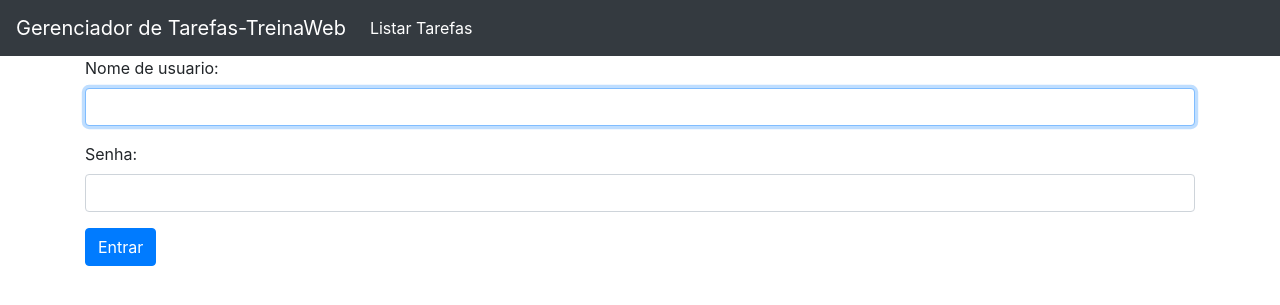
After one commit to Thalesousa/TW-Semana-Django, a Django app: page /logar_usuario in a window 1280 px wide. The commit adds this page. Shown: the top 305 px of the page. Run offline with Django 3.2, Linux system fonts and the light colour scheme; some libraries are stand-ins or nearby versions.

Commit message:
criando parte de login

```diff
--- /dev/null
+++ b/app/templates/usuarios/login.html
@@ -0,0 +1,26 @@
+{% extends 'base.html' %}
+{% load meus_filtros %}
+
+{% block conteudo %}
+<form method="post">
+    {% csrf_token %}
+
+    {% for message in messages %}
+        <div class="alert alert-danger">
+            {{message}}
+        </div>
+    {% endfor %}
+
+    <div class="form-group">
+        <label>Nome de usuario: </label>
+        {{form_login.username|addclass:'form-control'}}
+    </div>
+    <div class="form-group">
+        <label>Senha: </label>
+        {{form_login.password|addclass:'form-control'}}
+    </div>
+    <div class="form-group">
+        <input type="submit" value="Entrar" class="btn btn-primary">
+    </div>
+</form>
+{% endblock conteudo %}
--- a/app/urls.py
+++ b/app/urls.py
@@ -8,4 +8,5 @@ urlpatterns = [
     path('editar_tarefas/<int:id>',editar_tarefa, name='editar_tarefas'),
     path('remover_tarefas/<int:id>',remover_tarefa, name='remover_tarefas'),
     path('cadastrar_usuario',cadastra_usuario, name='cadastrar_usuario'),
+    path('logar_usuario',logar_usuario, name='logar_usuario'),
 ]
--- a/app/views/usuario_views.py
+++ b/app/views/usuario_views.py
@@ -1,5 +1,29 @@
-from django.shortcuts import render
+from django.contrib.auth.forms import UserCreationForm, AuthenticationForm
+from django.shortcuts import render, redirect
+from django.contrib.auth import authenticate, login
+from django.contrib import messages
+
+def cadastra_usuario(request):
+    if request.method == 'POST':
+        form_usuario = UserCreationForm(request.POST)
+        if form_usuario.is_valid():
+            form_usuario.save()
+            return redirect('listar_tarefas')
+    else:
+        form_usuario = UserCreationForm()
+    return render(request, 'usuarios/form_usuario.html', {'form_usuario':form_usuario})
 
 
-def cadastra_usuario(request):
-    return render(request, 'usuarios/form_usuario.html')
+def logar_usuario(request):
+    if request.method == 'POST':
+        username = request.POST["username"]
+        password = request.POST["password"]
+        usuario = authenticate(request, username=username, password=password)
+        if usuario is not None:
+            login(request, usuario)
+            return redirect('listar_tarefas')
+        else:
+            messages.error(request, 'As credencias do usuário estão incorretas')
+            return redirect('logar_usuario')
+    form_login = AuthenticationForm()
+    return render(request, 'usuarios/login.html', {'form_login': form_login})
```
Also changed, not shown: app/templates/usuarios/form_usuario.html (+22 -2 lines).
